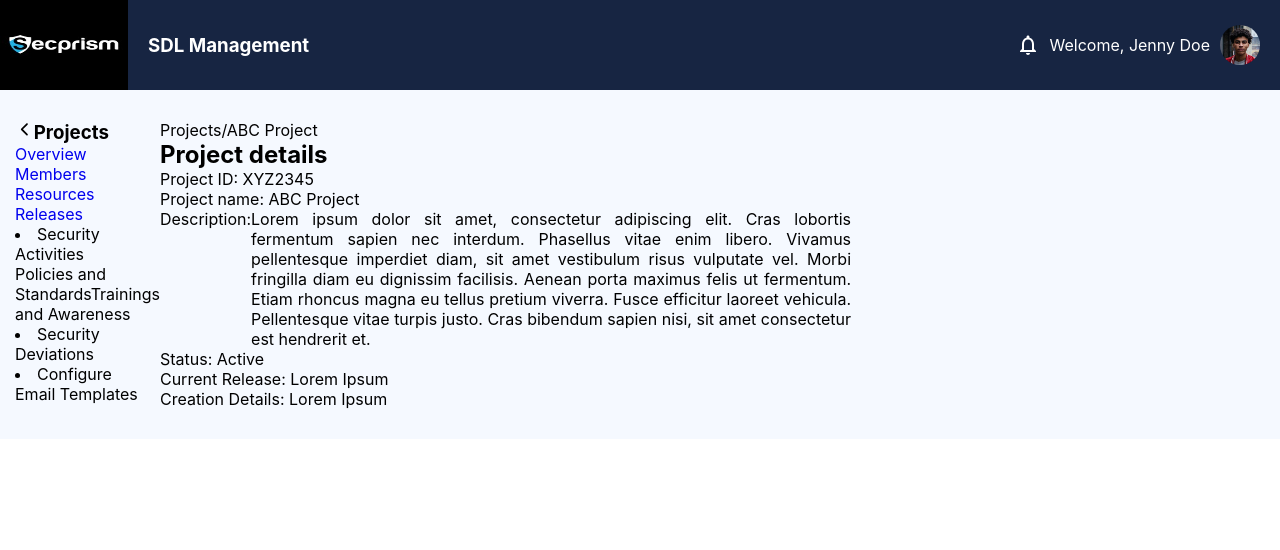
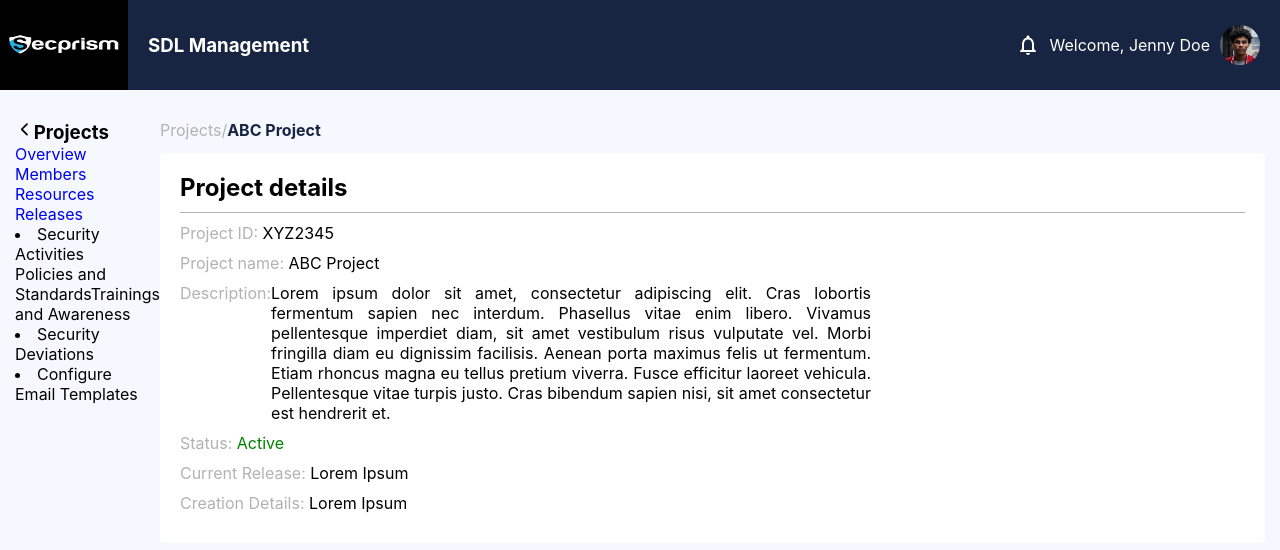
Before and after one commit to bhavanas-jpg/secprism_assignment, a React (Vite) app: page /projectDetails/1 in a window 1280 px wide. Shown: the top 550 px of the page. Built offline with nearby package versions, Linux system fonts and the light colour scheme.

Commit message:
styled: project detail page

```diff
--- a/src/App.css
+++ b/src/App.css
@@ -6,6 +6,9 @@ ul li{
   background-color: rgb(23,37,66);
   color: #fff;
   display: flex;
+  position: absolute;
+  right: 0;
+  left: 0;
 }
 .header__list{
   flex: 0 90%;
@@ -28,6 +31,11 @@ ul li{
   background-color: rgb(245,249,255);
   display: flex;
   padding: 30px 15px;
+  position: absolute;
+  top: 90px;
+  right: 0;
+  bottom: 0;
+  left: 0;
 }
 .nav__item{
  flex: 0 10%;
@@ -69,10 +77,50 @@ input{
 .sidebar__item{
   text-decoration: none;
 }
+/* .projectdetail__content{
+  display: flex;
+  justify-content: center;
+  align-items: center;
+  flex-direction: column;
+} */
+.projectdetail__content{
+  padding: 10px 0 0;
+}
 .projectdetail__content div{
   display: inline-flex;
+}
+.projectdetail__content  p{
+  margin-bottom: 10px;
+  color: #b3b2b2;;
+}
+.projectdetail__content span{
+  color: #000;
 }
 .description{
   width: 600px;
   text-align: justify;
+  color:#000 !important;
 }
+.active__status{
+  color: green !important;
+}
+.completed__status{
+  color: #000 !important;
+}
+.projectdetail__sec{
+  background-color: #fff;
+  padding: 20px;
+  margin-top: 13px;
+  border-radius: 5px;
+}
+.projectdetail__sec h2{
+  border-bottom: 1px solid #b3b2b2;
+  padding-bottom: 10px;
+}
+.project{
+  color: #b3b2b2;
+}
+.project__selected{
+  color: rgb(23,37,66);
+    font-weight: bold;
+}
--- a/src/components/ProjectListTable.jsx
+++ b/src/components/ProjectListTable.jsx
@@ -1,20 +1,46 @@
-import React from 'react';
-import { DataGrid } from '@mui/x-data-grid';
-import {projects} from "../data/projects";
-import {Link} from"react-router-dom";
+import React from "react";
+import { DataGrid } from "@mui/x-data-grid";
+import { projects } from "../data/projects";
+import { Link } from "react-router-dom";
 
+const statusColors = {
+  Active: "green",
+  Completed: "black",
+};
+
+const StatusCellRenderer = ({ value }) => {
+  const cellStyle = {
+    color: statusColors[value],
+  };
+
+  return <div style={cellStyle}>{value}</div>;
+};
 
 const columns = [
-    { field: "name",
+  {
+    field: "name",
     headerName: "Name",
     width: 300,
-    renderCell: (params) =>(
+    renderCell: (params) => (
       <Link to={`/projectDetails/${params.row.id}`}>{params.value}</Link>
+    ),
+  },
+  { field: "created", headerName: "Created", width: 200 ,
+  renderCell: (params) => (
+    <div>
+        {params.row.created}
+        <br />
+        {params.row.createdDate}, {params.row.createdTime}
+    </div>
 )
 },
-    { field: "created", headerName:"Created", width: 200},
-    { field: "updated", headerName:"Updated", width: 200},
-    { field: "project_status", headerName: "Status", width: 200}
+  { field: "updated", headerName: "Updated", width: 200 },
+  {
+    field: "project_status",
+    headerName: "Status",
+    renderCell: StatusCellRenderer,
+    width: 200,
+  },
 ];
 
 const rows = projects;
@@ -22,7 +48,7 @@ const rows = projects;
 
 const ProjectListTable = () => {
   return (
-    <div style={{ height: 400, width: '100%' }}>
+    <div style={{ height: 400, width: "100%" }}>
       <DataGrid
         rows={rows}
         columns={columns}
@@ -35,7 +61,7 @@ const ProjectListTable = () => {
         checkboxSelection
       />
     </div>
-  )
-}
+  );
+};
 
-export default ProjectListTable
+export default ProjectListTable;
--- a/src/data/projects.js
+++ b/src/data/projects.js
@@ -3,8 +3,8 @@ export const projects = [
         id: 1,
      name: "ABC Project",
      created: "Jenny Doe",
-     created: "25 July 2023",
-     created: "19:00:00",
+     createdDate: "25 July 2023",
+     createdTime: "19:00:00",
      updated: "Jenny Doe",
      updated_date: "25 July 2023",
      updated_time: "19:00:00",
@@ -21,10 +21,10 @@ export const projects = [
     {
         id: 2,
       name: "ABC Project",
-        created_by: "Jenny Doe",
-        created_date: "15 July 2023",
-        created_time: "19:00:00",
-        updated_by: "Jenny Doe",
+        created: "Jenny Doe",
+        createdDate: "15 July 2023",
+        createdTime: "19:00:00",
+        updated: "Jenny Doe",
         updated_date: "15 July 2023",
         updated_time: "19:00:00",
         project_status: "Completed",
--- a/src/index.css
+++ b/src/index.css
@@ -1,6 +1,10 @@
 *{
   box-sizing: border-box;
   padding: 0;
+  margin: 0;
+}
+html, body {
+  height: 100%;
   margin: 0;
 }
 
--- a/src/pages/ProjectDetails.jsx
+++ b/src/pages/ProjectDetails.jsx
@@ -26,21 +26,22 @@ const ProjectDetails = () => {
         <Sidebar />
       </div>
       <div className="projectlist__sec">
-      <p>Projects/<span>{project_name}</span></p>
-        <h2>Project details</h2>
+      <p className="project">Projects/<span className="project__selected">{project_name}</span></p>
+      <div className='projectdetail__sec'>
+      <h2>Project details</h2>
         <div className='projectdetail__content'>
           <p>Project ID: <span>{project_id}</span></p>
           <p>Project name: <span>{project_name}</span></p>
           <div >
             <p>Description:</p>
             <p className="description">{description}</p>
-
           </div>
-
-          <p>Status: <span>{status}</span></p>
+          <p>Status: <span className={status=== "Active" ? "active__status" :"completed__status"}>{status}</span></p>
           <p>Current Release: <span>{current_release}</span></p>
           <p>Creation Details: <span>{current_details}</span></p>
         </div>
+      </div>
+
         </div>
     </div>
   )
```
Lines whose indentation alone changed are shown as unchanged.
